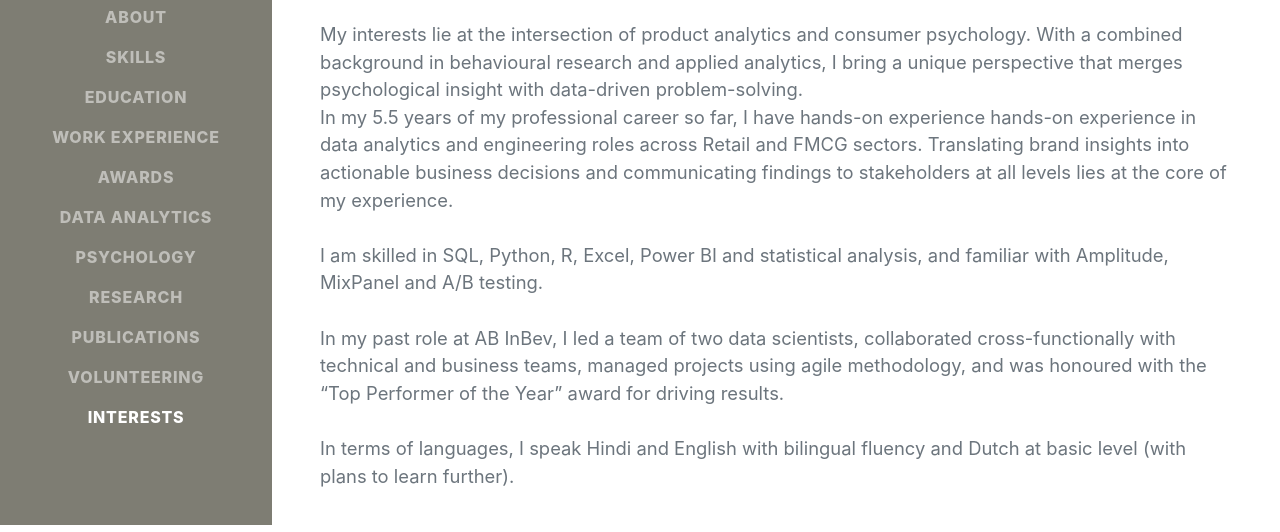
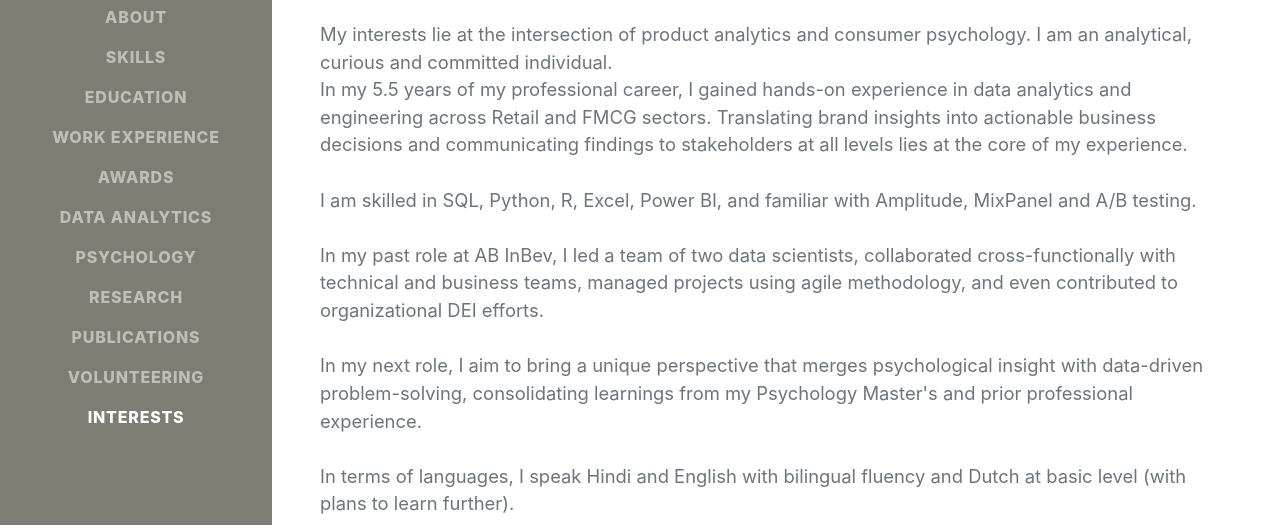
Before and after one commit to Sonal10/sonal10.github.io, a plain HTML site: page index.html in a window 1280 px wide. Shown: the part 275-807 px from the top of the page. Drawn offline with nearby package versions, Linux system fonts and the light colour scheme; a web font is replaced by a local one.

Commit message:
Update index.html for introductory text

```diff
--- a/index.html
+++ b/index.html
@@ -67,18 +67,20 @@
                     Master's Graduate from KU Leuven, Belgium ·
                     <a href="mailto:sonalm300@gmail.com">sonalm300@gmail.com</a>
                 </div>
-                <p class="lead mb-5">My interests lie at the intersection of product analytics and consumer psychology. With a combined background in behavioural research and applied analytics, I bring a unique perspective that merges psychological insight with data-driven problem-solving.
-
-
+                <p class="lead mb-5">My interests lie at the intersection of product analytics and consumer psychology. I am an analytical, curious and committed individual.
 
                     <br>In my 5.5 years
                     of
-                    my professional career so far, I have hands-on experience hands-on experience in data analytics and engineering roles across Retail and FMCG sectors.
+                    my professional career, I gained hands-on experience in data analytics and engineering across Retail and FMCG sectors.
                     Translating brand insights into actionable business decisions and communicating findings to stakeholders at all levels lies at the core of my experience.</br>
 
-                    <br> I am skilled in SQL, Python, R, Excel, Power BI and statistical analysis, and familiar with Amplitude, MixPanel and A/B testing.</br>
-                 <br>In my past role at AB InBev, I led a team of two data scientists, collaborated cross-functionally with technical and business teams, managed projects using agile methodology, and was honoured with the “Top Performer of the Year” award for driving results. </br>
-             <br> In terms of languages, I speak Hindi and English with bilingual fluency and Dutch at basic level (with plans to learn further).</br>
+                    <br> I am skilled in SQL, Python, R, Excel, Power BI, and familiar with Amplitude, MixPanel and A/B testing.</br>
+
+                <br>In my past role at AB InBev, I led a team of two data scientists, collaborated cross-functionally with technical and business teams, managed projects using agile methodology, and even contributed to organizational DEI efforts. </br>
+
+                <br>In my next role, I aim to bring a unique perspective that merges psychological insight with data-driven problem-solving, consolidating learnings from my Psychology Master's and prior professional experience.</br>
+
+                <br> In terms of languages, I speak Hindi and English with bilingual fluency and Dutch at basic level (with plans to learn further).</br>
 
                 </p>
                 <div class="social-icons">
```
